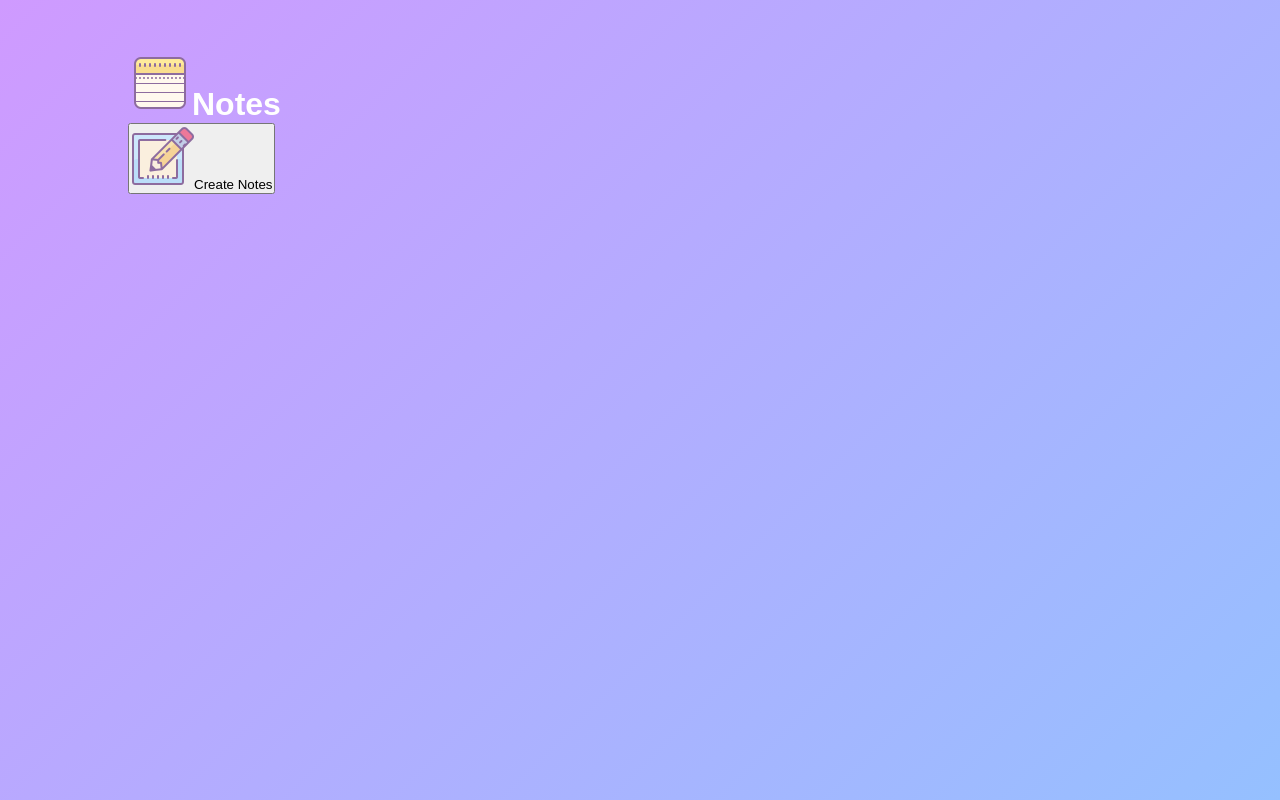
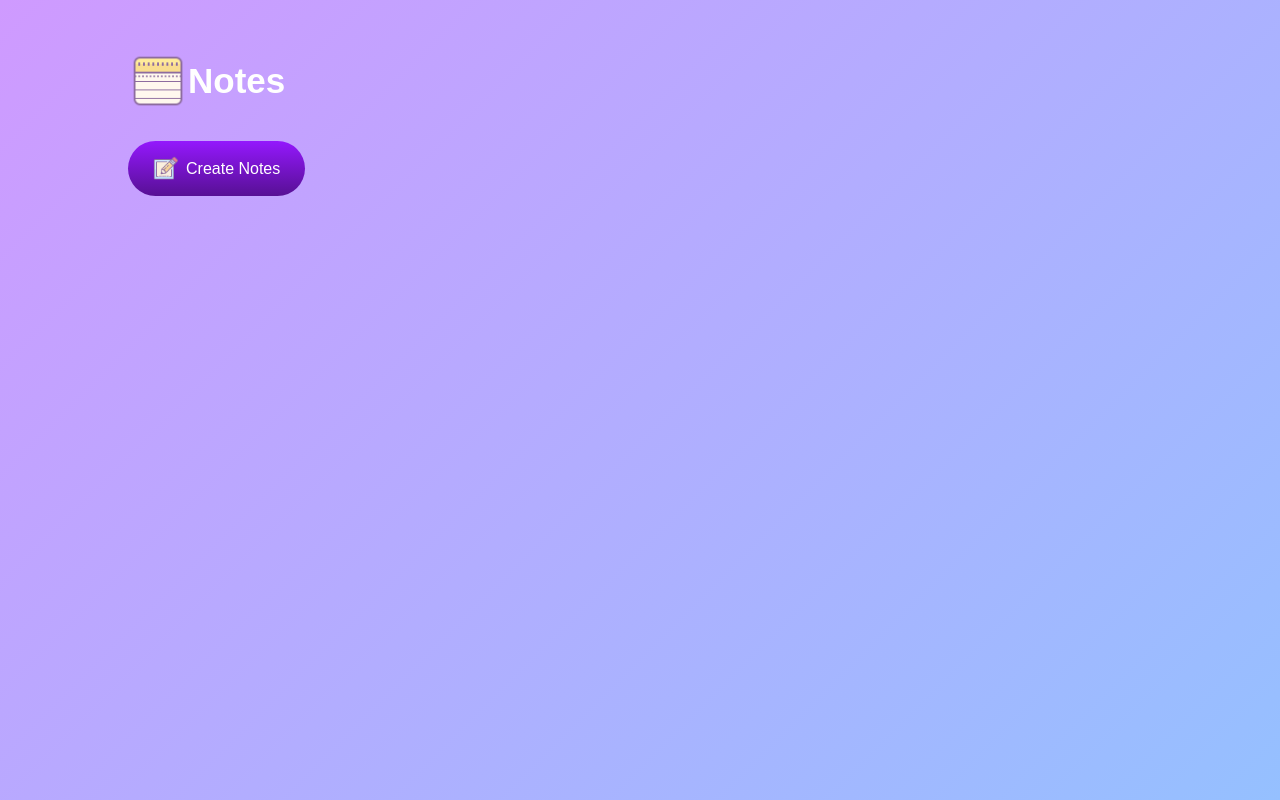
Before and after one commit to RayanAnthonyGomes/NotesApp, a plain HTML site: page index.html in a window 1280 px wide. Drawn offline with Linux system fonts and the light colour scheme.

Commit message:
added css for favicons, changing their size

```diff
--- a/style.css
+++ b/style.css
@@ -12,3 +12,30 @@
     padding-top: 4%;
     padding-left: 10%;
 }
+.container h1{
+    display: flex;
+    align-items: center;
+    font-size: 35px;
+    font-weight: 600;
+}
+.container h1 img{
+    width: 60px;
+}
+.container button img{
+    width: 25px;
+    margin-right: 8px;
+}
+.container button{
+    display: flex;
+    align-items: center;
+    background:linear-gradient(#9418fd, #571094);
+    color: #fff;
+    font-size: 16px;
+    outline: 0;
+    border: 0;
+    border-radius: 40px;
+    padding: 15px 25px;
+    margin: 30px 0 20px;
+    cursor: pointer;
+
+}
```
